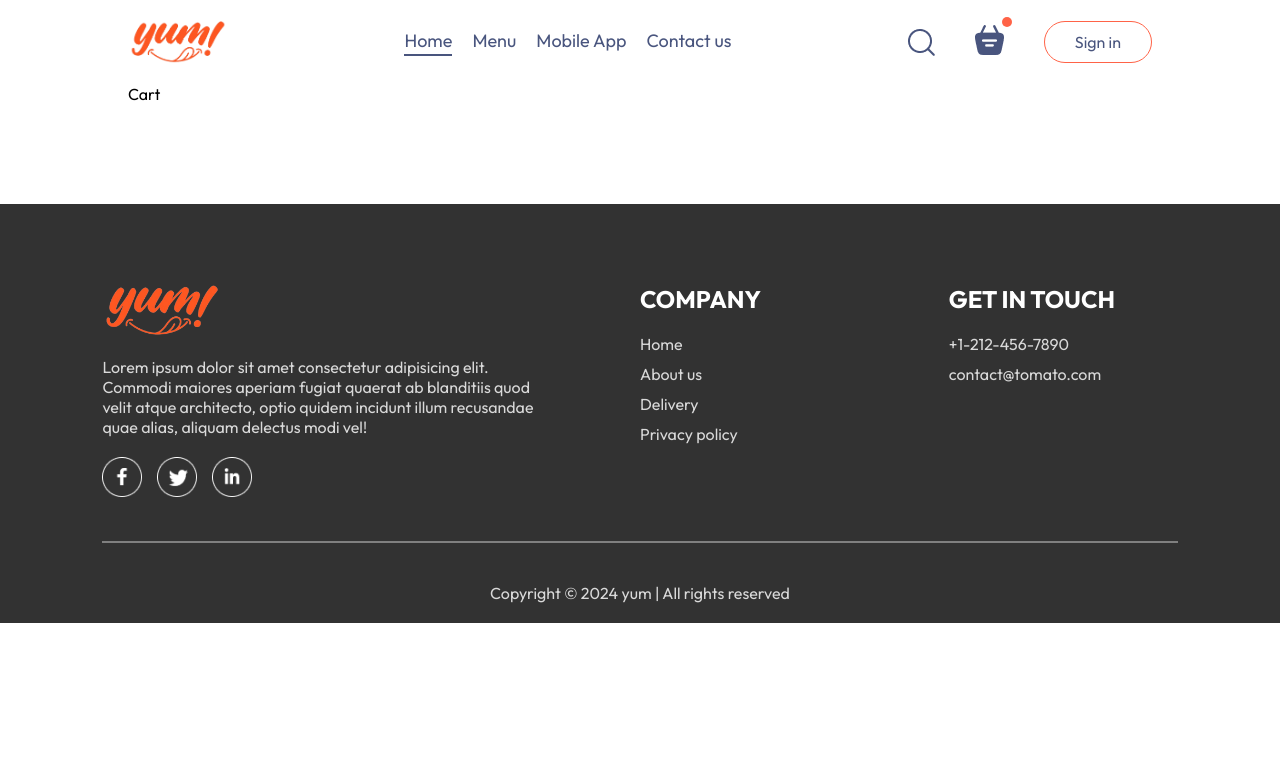
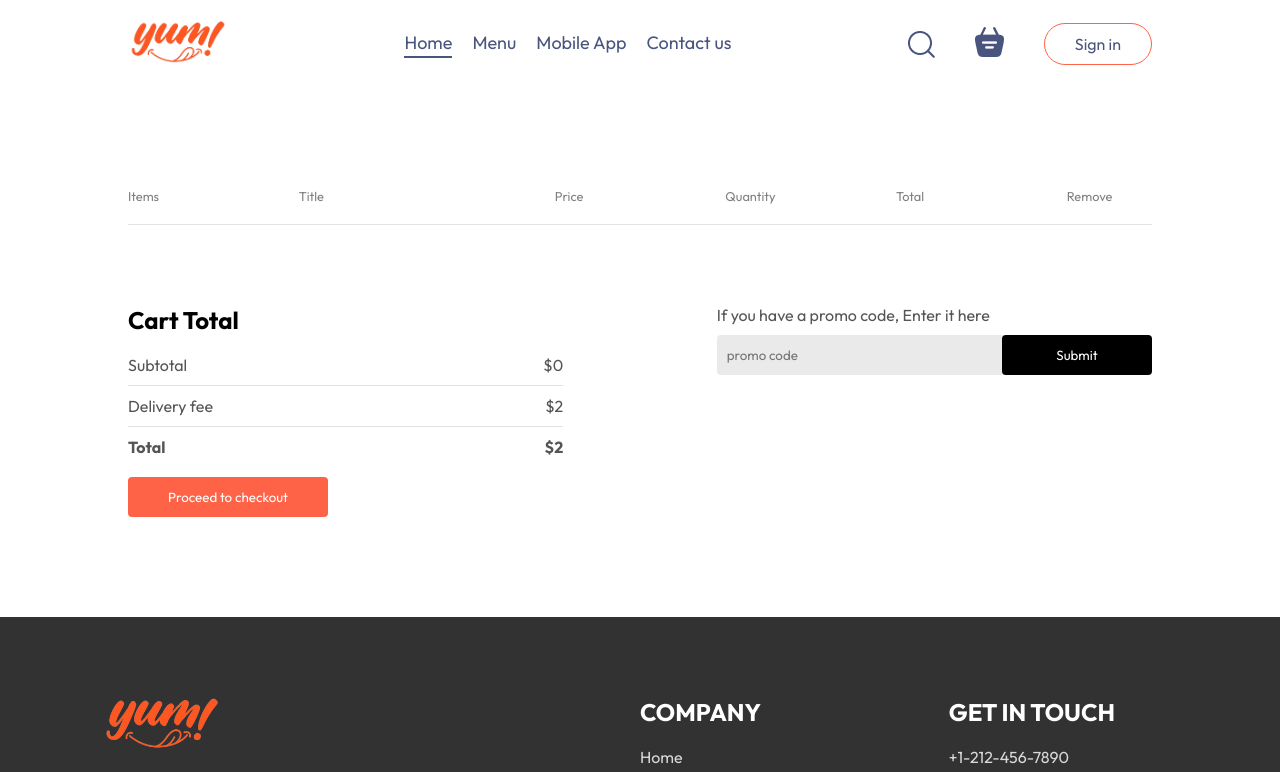
Before and after one commit to Sharath2205/Yum, a React (Vite) app in the folder frontend/: page /cart in a window 1280 px wide. Shown: the top 772 px of the page. Built offline with nearby package versions, Linux system fonts and the light colour scheme.

Commit message:
created cart page and functionality

```diff
--- a/frontend/src/components/Navbar/Navbar.jsx
+++ b/frontend/src/components/Navbar/Navbar.jsx
@@ -1,15 +1,20 @@
-import { useState } from "react";
+import { useContext, useState } from "react";
 
 import "./Navbar.css";
 import { assets } from "../../assets/assets";
 import { Link } from "react-router-dom";
+import { StoreContext } from "../../context/StoreContext";
 
 const Navbar = ({ setShowLogin }) => {
   const [menu, setMenu] = useState("home");
 
+  const { getCartTotal } = useContext(StoreContext);
+
   return (
     <div className="navbar">
-      <img src={assets.logo} alt="" className="logo" />
+      <Link to="/">
+        <img src={assets.logo} alt="" className="logo" />
+      </Link>
 
       <ul className="navbar-menu">
         <Link
@@ -45,8 +50,10 @@
       <div className="navbar-right">
         <img src={assets.search_icon} alt="" />
         <div className="navbar-search-icon">
-          <img src={assets.basket_icon} alt="" />
-          <div className="dot"></div>
+          <Link to="/cart">
+            <img src={assets.basket_icon} alt="" />
+          </Link>
+          <div className={getCartTotal() > 0 ? "dot" : ""}></div>
         </div>
         <button onClick={() => setShowLogin(true)}>Sign in</button>
       </div>
--- a/frontend/src/context/StoreContext.jsx
+++ b/frontend/src/context/StoreContext.jsx
@@ -1,5 +1,5 @@
 /* eslint-disable react/prop-types */
-import { createContext, useEffect, useState } from "react";
+import { createContext, useState } from "react";
 import { food_list } from "../assets/assets";
 
 export const StoreContext = createContext(null);
@@ -25,12 +25,25 @@
     }
   };
 
+  const getCartTotal = () => {
+    let totalAmount = 0;
+    for (const item in cartItems) {
+      if (cartItems[item] > 0) {
+        let foodItem = food_list.find((product) => product._id === item);
+        totalAmount += foodItem.price * cartItems[item];
+      }
+    }
+
+    return totalAmount;
+  };
+
   const contextValue = {
     food_list,
     cartItems,
     setCartItems,
     addToCart,
     removeFromCart,
+    getCartTotal,
   };
 
   // eslint-disable-next-line react/prop-types
--- a/frontend/src/pages/Cart/Cart.css
+++ b/frontend/src/pages/Cart/Cart.css
@@ -0,0 +1,106 @@
+.cart {
+  margin-top: 100px;
+}
+
+.cart-items-title {
+  display: grid;
+  grid-template-columns: 1fr 1.5fr 1fr 1fr 1fr 0.5fr;
+  align-items: center;
+  color: grey;
+  font-size: max(1vw, 12px);
+}
+
+.cart-items-item {
+  margin: 10px 0px;
+  color: black;
+}
+
+.cart-items-item img {
+  width: 50px;
+}
+
+.cart hr {
+  height: 1px;
+  background-color: #e2e2e2;
+  border: none;
+}
+
+.cart-items-item .cross {
+  cursor: pointer;
+}
+
+.cart-bottom {
+  margin-top: 80px;
+  display: flex;
+  justify-content: space-between;
+  gap: max(12vw, 20px);
+}
+
+.cart-total {
+  flex: 1;
+  display: flex;
+  flex-direction: column;
+  gap: 20px;
+}
+.cart-total-details {
+  display: flex;
+  justify-content: space-between;
+  color: #555;
+}
+
+.cart-total hr {
+  margin: 10px 0px;
+}
+
+.cart-total button {
+  width: max(15vw, 200px);
+  background-color: tomato;
+  color: white;
+  border: none;
+  cursor: pointer;
+  padding: 12px 0px;
+  border-radius: 4px;
+}
+
+.cart-promocode {
+  flex: 1;
+}
+
+.cart-promocode p {
+  color: #555;
+}
+
+.cart-promocode-input {
+  margin-top: 10px;
+  display: flex;
+  justify-content: space-between;
+  align-items: center;
+  background-color: #eaeaea;
+  border-radius: 4px;
+}
+
+.cart-promocode-input input {
+  background: transparent;
+  padding-left: 10px;
+  outline: none;
+  border: none;
+}
+
+.cart-promocode-input button {
+  width: max(10vw, 150px);
+  padding: 12px 5px;
+  background-color: #000;
+  border: none;
+  color: white;
+  border-radius: 4px;
+}
+
+@media (max-width: 750px) {
+  .cart-bottom {
+    flex-direction: column-reverse;
+  }
+
+  .cart-promocode {
+    justify-content: start;
+  }
+}
--- a/frontend/src/pages/Cart/Cart.jsx
+++ b/frontend/src/pages/Cart/Cart.jsx
@@ -1,7 +1,82 @@
+/* eslint-disable no-unused-vars */
+import { useContext } from "react";
+
+import { StoreContext } from "../../context/StoreContext";
+
 import "./Cart.css";
 
 const Cart = () => {
-  return <div>Cart</div>;
+  const { cartItems, food_list, removeFromCart, getCartTotal } =
+    useContext(StoreContext);
+
+  return (
+    <div className="cart">
+      <div className="cart-items">
+        <div className="cart-items-title">
+          <p>Items</p>
+          <p>Title</p>
+          <p>Price</p>
+          <p>Quantity</p>
+          <p>Total</p>
+          <p>Remove</p>
+        </div>
+        <br />
+        <hr />
+        {food_list.map((item, index) => {
+          if (cartItems[item._id] > 0) {
+            return (
+              <div key={index}>
+                <div className="cart-items-title cart-items-item">
+                  <img src={item.image} alt="" />
+                  <p>{item.name}</p>
+                  <p>${item.price}</p>
+                  <p>{cartItems[item._id]}</p>
+                  <p>${item.price * cartItems[item._id]}</p>
+                  <p className="cross" onClick={() => removeFromCart(item._id)}>
+                    X
+                  </p>
+                </div>
+                <hr />
+              </div>
+            );
+          }
+          return null;
+        })}
+      </div>
+
+      <div className="cart-bottom">
+        <div className="cart-total">
+          <h2>Cart Total</h2>
+          <div>
+            <div className="cart-total-details">
+              <p>Subtotal</p>
+              <p>${getCartTotal()}</p>
+            </div>
+            <hr />
+            <div className="cart-total-details">
+              <p>Delivery fee</p>
+              <p>${2}</p>
+            </div>
+            <hr />
+            <div className="cart-total-details">
+              <b>Total</b>
+              <b>${getCartTotal() + 2}</b>
+            </div>
+          </div>
+          <button>Proceed to checkout</button>
+        </div>
+        <div className="cart-promocode">
+          <div>
+            <p>If you have a promo code, Enter it here</p>
+            <p className="cart-promocode-input">
+              <input type="text" placeholder="promo code" />
+              <button>Submit</button>
+            </p>
+          </div>
+        </div>
+      </div>
+    </div>
+  );
 };
 
 export default Cart;
```
